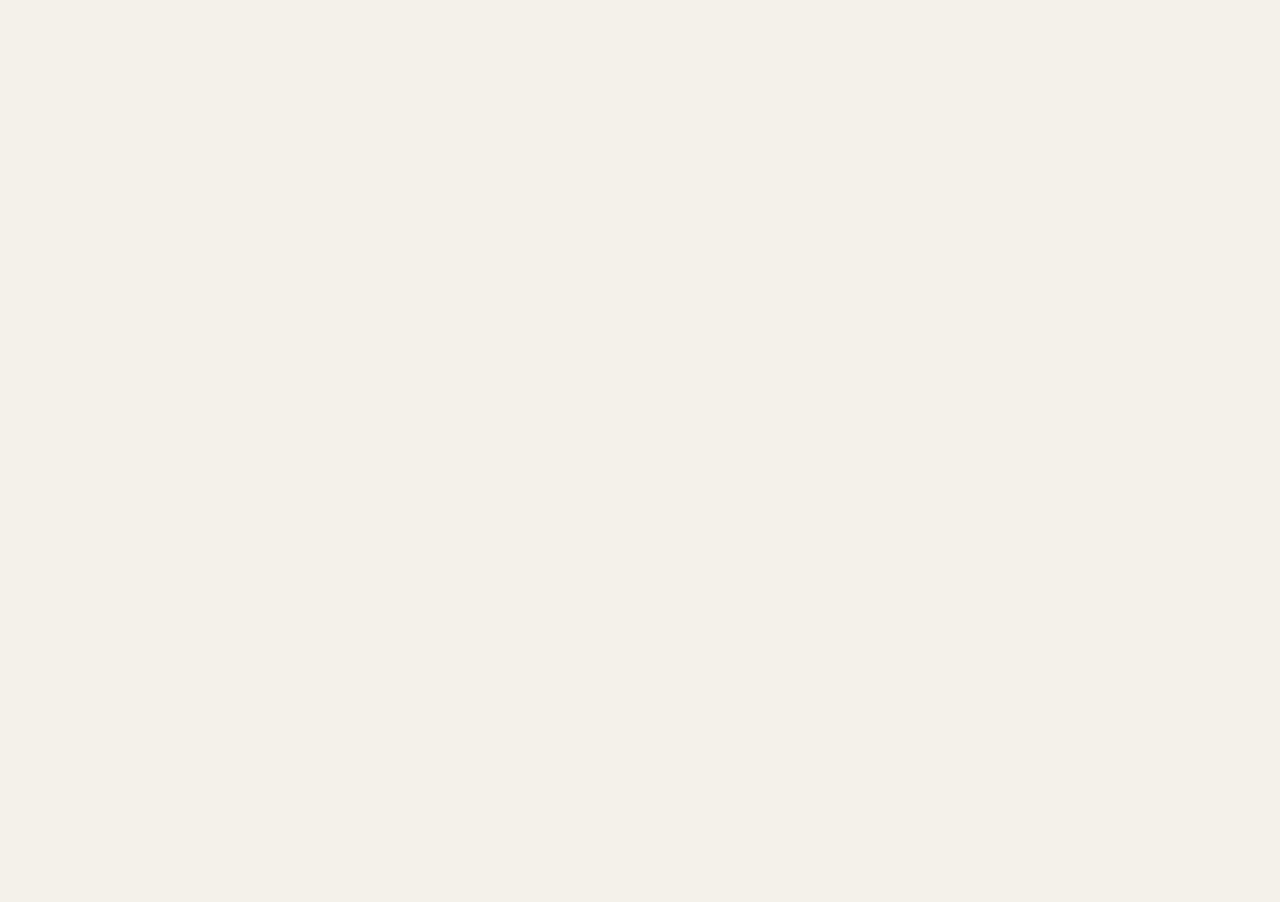
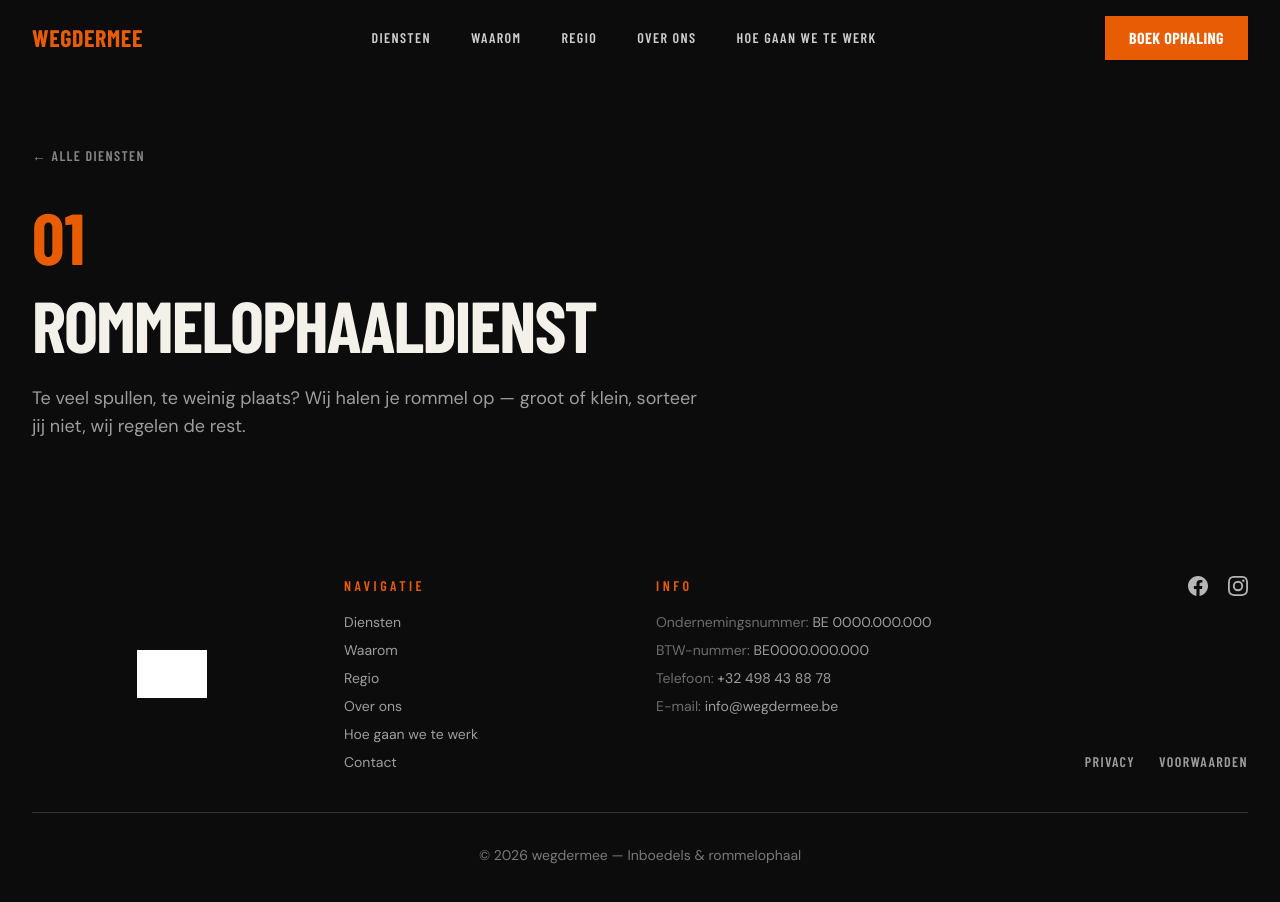
Before and after one commit to termoteniek/wegdermee, a React (Vite) app: page /diensten/rommelophaaldienst in a window 1280 px wide. Before the commit this address had no page. Shown: the top 902 px of the page. Before the commit the page ends 800 px from the top, so only its background shows below. Built offline with nearby package versions, Linux system fonts and the light colour scheme; a web font is replaced by a local one.

Commit message:
Add new service pages and update routing: implement Rommelophaaldienst, Volledige Ontruiming, Werf Opruiming, and Kleine Verhuizingen pages with corresponding ServiceHero components. Enhance Services component with new links for navigation.

```diff
--- a/src/App.tsx
+++ b/src/App.tsx
@@ -2,6 +2,10 @@ import { BrowserRouter, Routes, Route } from 'react-router-dom'
 import { Layout } from './components/Layout'
 import { HomePage } from './pages/HomePage'
 import { ContactPage } from './pages/ContactPage'
+import { RommelophaaldienstPage } from './pages/RommelophaaldienstPage'
+import { VolledigeOntruimingPage } from './pages/VolledigeOntruimingPage'
+import { WerfOpruimingPage } from './pages/WerfOpruimingPage'
+import { KleineVerhuizingenPage } from './pages/KleineVerhuizingenPage'
 
 function App() {
   return (
@@ -23,6 +27,38 @@ function App() {
             </Layout>
           }
         />
+        <Route
+          path="/diensten/rommelophaaldienst"
+          element={
+            <Layout>
+              <RommelophaaldienstPage />
+            </Layout>
+          }
+        />
+        <Route
+          path="/diensten/volledige-ontruiming"
+          element={
+            <Layout>
+              <VolledigeOntruimingPage />
+            </Layout>
+          }
+        />
+        <Route
+          path="/diensten/werf-opruiming"
+          element={
+            <Layout>
+              <WerfOpruimingPage />
+            </Layout>
+          }
+        />
+        <Route
+          path="/diensten/kleine-verhuizingen"
+          element={
+            <Layout>
+              <KleineVerhuizingenPage />
+            </Layout>
+          }
+        />
       </Routes>
     </BrowserRouter>
   )
--- /dev/null
+++ b/src/components/ServiceHero.tsx
@@ -0,0 +1,34 @@
+import { Link } from 'react-router-dom'
+import { FadeIn } from './FadeIn'
+
+type ServiceHeroProps = {
+  num: string
+  title: string
+  intro: string
+}
+
+export function ServiceHero({ num, title, intro }: ServiceHeroProps) {
+  return (
+    <div className="flex flex-1 flex-col bg-ink">
+      <section className="flex flex-1 flex-col pt-28 pb-16 text-cream sm:pt-36 sm:pb-20">
+        <div className="mx-auto w-full max-w-7xl px-5 sm:px-8">
+          <FadeIn>
+            <Link
+              to="/#diensten"
+              className="font-display text-sm font-semibold uppercase tracking-widest text-white/50 transition-colors hover:text-accent"
+            >
+              ← Alle diensten
+            </Link>
+            <p className="mt-8 font-display text-6xl font-extrabold leading-none text-accent sm:text-7xl">
+              {num}
+            </p>
+            <h1 className="mt-4 font-display text-5xl font-extrabold uppercase leading-none tracking-tight sm:text-6xl lg:text-7xl">
+              {title}
+            </h1>
+            <p className="mt-6 max-w-2xl text-lg text-white/60">{intro}</p>
+          </FadeIn>
+        </div>
+      </section>
+    </div>
+  )
+}
--- a/src/components/Services.tsx
+++ b/src/components/Services.tsx
@@ -1,4 +1,5 @@
 import { motion } from 'framer-motion'
+import { Link } from 'react-router-dom'
 import { FadeIn } from './FadeIn'
 import { SectionLabel } from './ui/SectionLabel'
 
@@ -8,24 +9,28 @@ const services = [
     title: 'Rommelophaaldienst',
     description:
       'Oude meubels, defecte elektronica, groenafval — wij hebben alles al gezien en nemen het mee.',
+    href: '/diensten/rommelophaaldienst',
   },
   {
     num: '02',
     title: 'Volledige ontruiming',
     description:
       'Woning, appartement of bedrijfspand: een zorgeloze, complete leeghaling van A tot Z.',
+    href: '/diensten/volledige-ontruiming',
   },
   {
     num: '03',
     title: 'Werf opruiming',
     description:
       'Verbouwing? Alles verdwijnt zodat jij verder kunt bouwen aan iets nieuws.',
+    href: '/diensten/werf-opruiming',
   },
   {
     num: '04',
     title: 'Kleine verhuizingen',
     description:
-      'Een paar meubels of dozen van A naar B, snel en correct geregeld.'
+      'Een paar meubels of dozen van A naar B, snel en correct geregeld.',
+    href: '/diensten/kleine-verhuizingen',
   },
 ]
 
@@ -40,11 +45,6 @@ export function Services() {
               Alles wat weg moet
             </h2>
           </FadeIn>
-          {/* <FadeIn delay={0.1} className="max-w-sm">
-            <p className="text-lg text-muted">
-              Van kleine ophaling tot volledige ontruiming — één team, één aanspreekpunt.
-            </p>
-          </FadeIn> */}
         </div>
 
         <ul className="mt-0 divide-y-2 divide-ink">
@@ -64,12 +64,12 @@ export function Services() {
                   </h3>
                   <p className="mt-3 max-w-2xl text-lg text-muted">{service.description}</p>
                 </div>
-                <a
-                  href="/contact"
+                <Link
+                  to={service.href}
                   className="font-display text-base font-bold uppercase tracking-widest text-accent underline-offset-4 transition-colors hover:text-accent-hover hover:underline sm:text-right"
                 >
-                  MEER INFO →
-                </a>
+                  Meer info →
+                </Link>
               </motion.li>
             </FadeIn>
           ))}
--- /dev/null
+++ b/src/pages/KleineVerhuizingenPage.tsx
@@ -0,0 +1,11 @@
+import { ServiceHero } from '../components/ServiceHero'
+
+export function KleineVerhuizingenPage() {
+  return (
+    <ServiceHero
+      num="04"
+      title="Kleine verhuizingen"
+      intro="Een paar meubels of dozen van A naar B — geen volledige verhuis, wel snel en correct geregeld."
+    />
+  )
+}
--- /dev/null
+++ b/src/pages/RommelophaaldienstPage.tsx
@@ -0,0 +1,11 @@
+import { ServiceHero } from '../components/ServiceHero'
+
+export function RommelophaaldienstPage() {
+  return (
+    <ServiceHero
+      num="01"
+      title="Rommelophaaldienst"
+      intro="Te veel spullen, te weinig plaats? Wij halen je rommel op — groot of klein, sorteer jij niet, wij regelen de rest."
+    />
+  )
+}
--- /dev/null
+++ b/src/pages/VolledigeOntruimingPage.tsx
@@ -0,0 +1,11 @@
+import { ServiceHero } from '../components/ServiceHero'
+
+export function VolledigeOntruimingPage() {
+  return (
+    <ServiceHero
+      num="02"
+      title="Volledige ontruiming"
+      intro="Een pand volledig leeg? Wij halen alles weg — van zolder tot kelder — zodat jij verder kunt zonder zorgen."
+    />
+  )
+}
--- /dev/null
+++ b/src/pages/WerfOpruimingPage.tsx
@@ -0,0 +1,11 @@
+import { ServiceHero } from '../components/ServiceHero'
+
+export function WerfOpruimingPage() {
+  return (
+    <ServiceHero
+      num="03"
+      title="Werf opruiming"
+      intro="Verbouwing of renovatie? Wij ruimen je werf op zodat jij verder kunt bouwen aan iets nieuws."
+    />
+  )
+}
```
